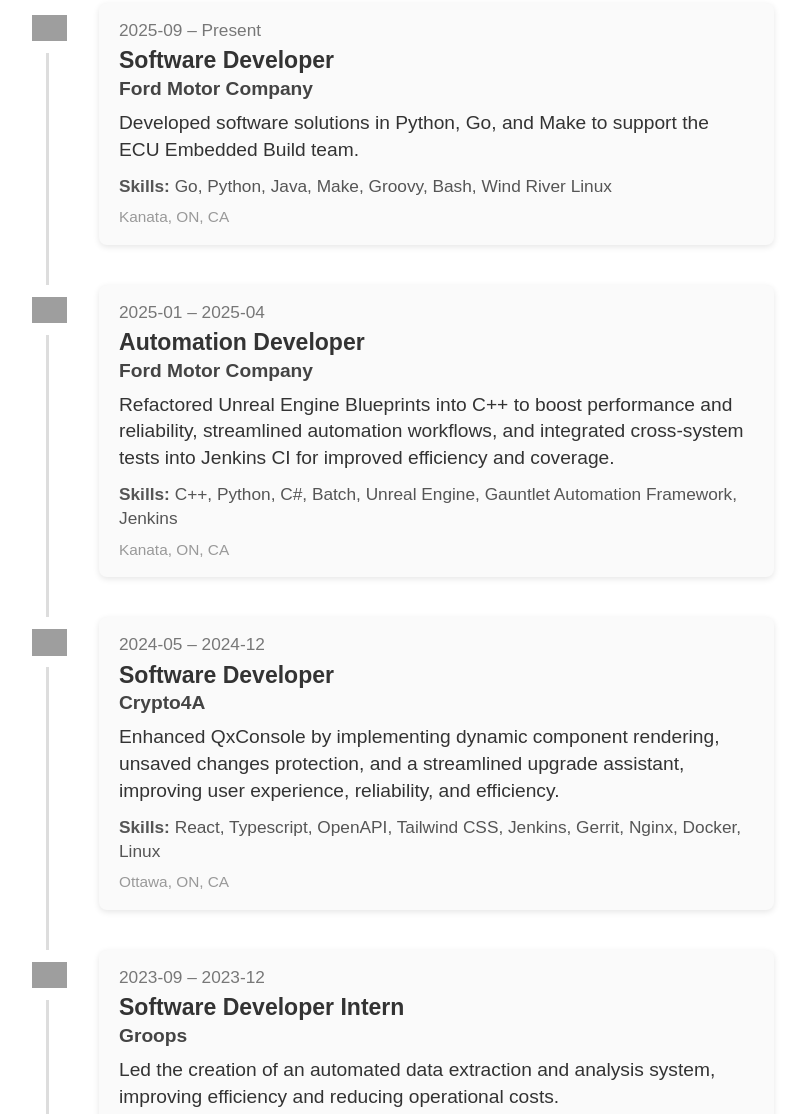
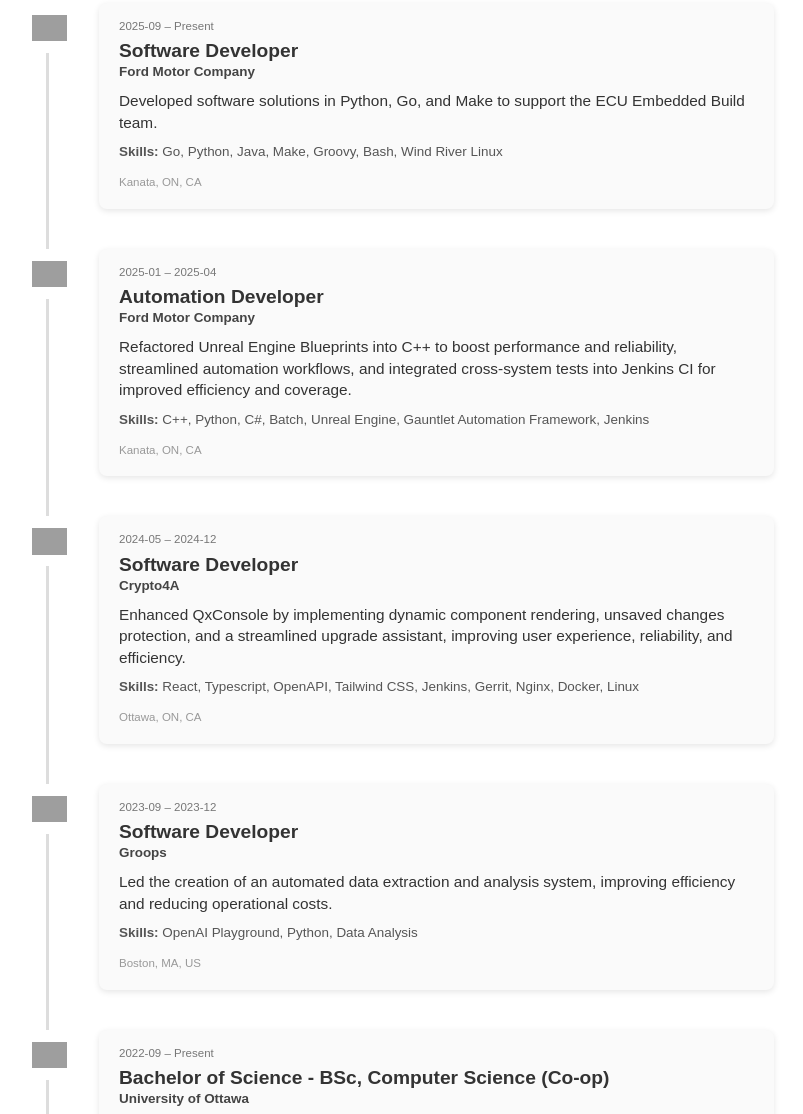
Before and after one commit to oZep/oZep.github.io, a plain HTML site: page index.html in a window 1280 px wide. Shown: the part 238-1352 px from the top of the page, without its empty margins (230-1033 px from the left). Drawn offline with Linux system fonts and the light colour scheme; no server answers; grey boxes are pictures that could not be loaded.

Commit message:
changed font sizes

```diff
--- a/jobs.json
+++ b/jobs.json
@@ -32,7 +32,7 @@
     {
         "company": "Groops",
         "logo": "https://media.licdn.com/dms/image/v2/C4E0BAQFfZahNjZxpVw/company-logo_200_200/company-logo_200_200/0/1640723039410/joingroops_logo?e=1761782400&v=beta&t=dri8WlMn7QAHMMWKwifS_mP7wkN2LR19YemdOYR5QyE",
-        "title": "Software Developer Intern",
+        "title": "Software Developer",
         "description": "Led the creation of an automated data extraction and analysis system, improving efficiency and reducing operational costs.",
         "skills": ["OpenAI Playground", "Python", "Data Analysis"],
         "start": "2023-09",
--- a/style.css
+++ b/style.css
@@ -63,36 +63,37 @@
 }
 
 .timeline-date {
-  font-size: 0.9em;
+  font-size: 0.6em;
   color: #777;
   margin-bottom: 5px;
 }
 
 .timeline-title {
   margin: 0;
-  font-size: 1.2em;
+  font-size: 1em;
   font-weight: bold;
 }
 
 .timeline-company {
   margin: 2px 0 10px 0;
-  font-size: 1em;
+  font-size: 0.7em;
   color: #444;
 }
 
 .timeline-description {
   margin: 0 0 10px 0;
+  font-size: 0.8em;
   color: #333;
 }
 
 .timeline-skills {
   margin: 0 0 5px 0;
-  font-size: 0.9em;
+  font-size: 0.7em;
   color: #555;
 }
 
 .timeline-location {
-  font-size: 0.8em;
+  font-size: 0.6em;
   color: #999;
 }
 
```
